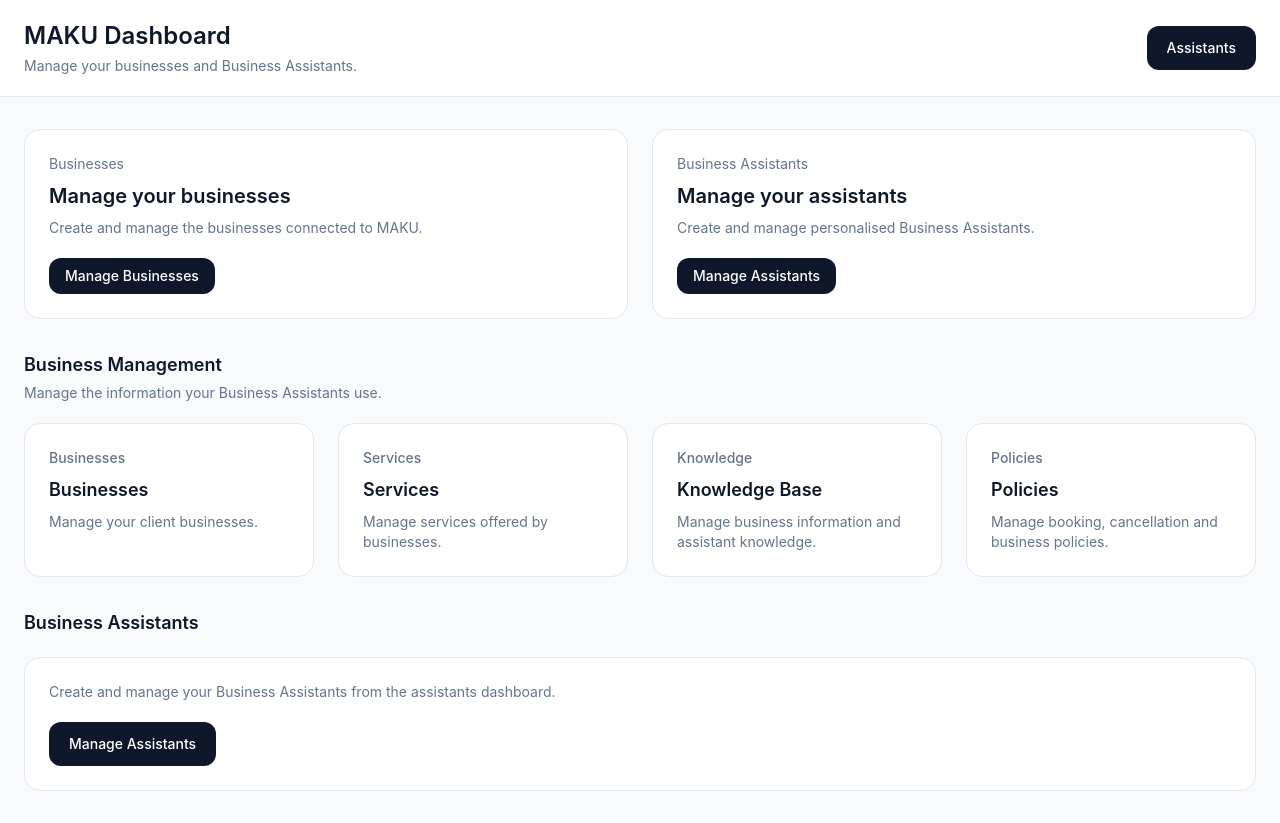
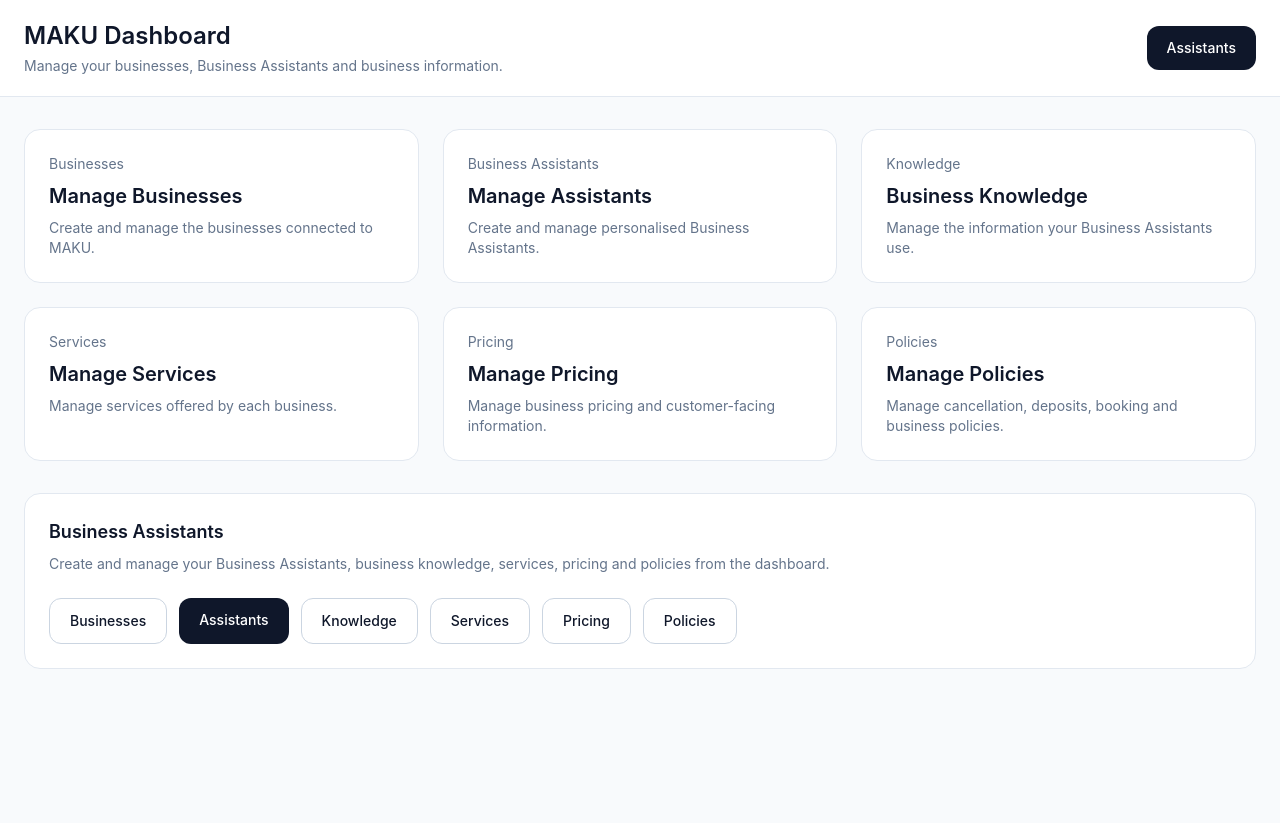
Before and after one commit to NBelleBee/maku-platform, a Next.js app: page /dashboard in a window 1280 px wide. After the commit the page ends 800 px from the top, so only its background shows below. Built offline with nearby package versions, Linux system fonts and the light colour scheme.

Commit message:
Update page.tsx

```diff
--- a/app/dashboard/page.tsx
+++ b/app/dashboard/page.tsx
@@ -4,15 +4,15 @@ export default function DashboardPage() {
   return (
     <main className="min-h-screen bg-slate-50">
       <header className="border-b border-slate-200 bg-white">
-        <div className="mx-auto max-w-7xl px-6 py-5">
-          <div className="flex items-center justify-between">
+        <div className="mx-auto flex max-w-7xl items-center justify-between px-6 py-5">
           <div>
             <h1 className="text-2xl font-semibold text-slate-900">
               MAKU Dashboard
             </h1>
 
             <p className="mt-1 text-sm text-slate-500">
-                Manage your businesses and Business Assistants.
+              Manage your businesses, Business Assistants and business
+              information.
             </p>
           </div>
 
@@ -23,150 +23,166 @@ export default function DashboardPage() {
             Assistants
           </Link>
         </div>
-        </div>
       </header>
 
       <section className="mx-auto max-w-7xl px-6 py-8">
-        <div className="grid gap-6 md:grid-cols-2">
-          <div className="rounded-2xl border border-slate-200 bg-white p-6">
+        <div className="grid gap-6 md:grid-cols-2 lg:grid-cols-3">
+
+          <Link
+            href="/dashboard/businesses"
+            className="rounded-2xl border border-slate-200 bg-white p-6 transition hover:border-slate-400"
+          >
             <p className="text-sm text-slate-500">
               Businesses
             </p>
 
             <h2 className="mt-2 text-xl font-semibold text-slate-900">
-              Manage your businesses
+              Manage Businesses
             </h2>
 
             <p className="mt-2 text-sm text-slate-500">
               Create and manage the businesses connected to MAKU.
             </p>
+          </Link>
 
           <Link
-              href="/dashboard/businesses"
-              className="mt-5 inline-flex rounded-xl bg-slate-900 px-4 py-2 text-sm font-medium text-white"
+            href="/dashboard/assistants"
+            className="rounded-2xl border border-slate-200 bg-white p-6 transition hover:border-slate-400"
           >
-              Manage Businesses
-            </Link>
-          </div>
-
-          <div className="rounded-2xl border border-slate-200 bg-white p-6">
             <p className="text-sm text-slate-500">
               Business Assistants
             </p>
 
             <h2 className="mt-2 text-xl font-semibold text-slate-900">
-              Manage your assistants
+              Manage Assistants
             </h2>
 
             <p className="mt-2 text-sm text-slate-500">
               Create and manage personalised Business Assistants.
             </p>
+          </Link>
 
           <Link
-              href="/dashboard/assistants"
-              className="mt-5 inline-flex rounded-xl bg-slate-900 px-4 py-2 text-sm font-medium text-white"
+            href="/dashboard/knowledge"
+            className="rounded-2xl border border-slate-200 bg-white p-6 transition hover:border-slate-400"
           >
-              Manage Assistants
-            </Link>
-          </div>
-        </div>
+            <p className="text-sm text-slate-500">
+              Knowledge
+            </p>
 
-        <div className="mt-8">
-          <h2 className="text-lg font-semibold text-slate-900">
-            Business Management
+            <h2 className="mt-2 text-xl font-semibold text-slate-900">
+              Business Knowledge
             </h2>
 
-          <p className="mt-1 text-sm text-slate-500">
+            <p className="mt-2 text-sm text-slate-500">
               Manage the information your Business Assistants use.
-          </p>
-        </div>
-
-        <div className="mt-5 grid gap-6 md:grid-cols-2 lg:grid-cols-4">
-          <Link
-            href="/dashboard/businesses"
-            className="rounded-2xl border border-slate-200 bg-white p-6 transition hover:border-slate-300"
-          >
-            <p className="text-sm font-medium text-slate-500">
-              Businesses
-            </p>
-
-            <h3 className="mt-2 text-lg font-semibold text-slate-900">
-              Businesses
-            </h3>
-
-            <p className="mt-2 text-sm text-slate-500">
-              Manage your client businesses.
             </p>
           </Link>
 
           <Link
             href="/dashboard/services"
-            className="rounded-2xl border border-slate-200 bg-white p-6 transition hover:border-slate-300"
+            className="rounded-2xl border border-slate-200 bg-white p-6 transition hover:border-slate-400"
           >
-            <p className="text-sm font-medium text-slate-500">
+            <p className="text-sm text-slate-500">
               Services
             </p>
 
-            <h3 className="mt-2 text-lg font-semibold text-slate-900">
-              Services
-            </h3>
+            <h2 className="mt-2 text-xl font-semibold text-slate-900">
+              Manage Services
+            </h2>
 
             <p className="mt-2 text-sm text-slate-500">
-              Manage services offered by businesses.
+              Manage services offered by each business.
             </p>
           </Link>
 
           <Link
-            href="/dashboard/knowledge"
-            className="rounded-2xl border border-slate-200 bg-white p-6 transition hover:border-slate-300"
+            href="/dashboard/pricing"
+            className="rounded-2xl border border-slate-200 bg-white p-6 transition hover:border-slate-400"
           >
-            <p className="text-sm font-medium text-slate-500">
-              Knowledge
+            <p className="text-sm text-slate-500">
+              Pricing
             </p>
 
-            <h3 className="mt-2 text-lg font-semibold text-slate-900">
-              Knowledge Base
-            </h3>
+            <h2 className="mt-2 text-xl font-semibold text-slate-900">
+              Manage Pricing
+            </h2>
 
             <p className="mt-2 text-sm text-slate-500">
-              Manage business information and assistant knowledge.
+              Manage business pricing and customer-facing information.
             </p>
           </Link>
 
           <Link
             href="/dashboard/policies"
-            className="rounded-2xl border border-slate-200 bg-white p-6 transition hover:border-slate-300"
+            className="rounded-2xl border border-slate-200 bg-white p-6 transition hover:border-slate-400"
           >
-            <p className="text-sm font-medium text-slate-500">
+            <p className="text-sm text-slate-500">
               Policies
             </p>
 
-            <h3 className="mt-2 text-lg font-semibold text-slate-900">
-              Policies
-            </h3>
+            <h2 className="mt-2 text-xl font-semibold text-slate-900">
+              Manage Policies
+            </h2>
 
             <p className="mt-2 text-sm text-slate-500">
-              Manage booking, cancellation and business policies.
+              Manage cancellation, deposits, booking and business policies.
             </p>
           </Link>
+
         </div>
 
-        <div className="mt-8">
+        <div className="mt-8 rounded-2xl border border-slate-200 bg-white p-6">
           <h2 className="text-lg font-semibold text-slate-900">
             Business Assistants
           </h2>
 
-          <div className="mt-5 rounded-2xl border border-slate-200 bg-white p-6">
-            <p className="text-sm text-slate-500">
-              Create and manage your Business Assistants from the assistants
-              dashboard.
+          <p className="mt-2 text-sm text-slate-500">
+            Create and manage your Business Assistants, business knowledge,
+            services, pricing and policies from the dashboard.
           </p>
+
+          <div className="mt-6 flex flex-wrap gap-3">
+            <Link
+              href="/dashboard/businesses"
+              className="rounded-xl border border-slate-300 px-5 py-3 text-sm font-medium text-slate-900"
+            >
+              Businesses
+            </Link>
 
             <Link
               href="/dashboard/assistants"
-              className="mt-5 inline-flex rounded-xl bg-slate-900 px-5 py-3 text-sm font-medium text-white"
+              className="rounded-xl bg-slate-900 px-5 py-3 text-sm font-medium text-white"
             >
-              Manage Assistants
+              Assistants
+            </Link>
+
+            <Link
+              href="/dashboard/knowledge"
+              className="rounded-xl border border-slate-300 px-5 py-3 text-sm font-medium text-slate-900"
+            >
+              Knowledge
+            </Link>
+
+            <Link
+              href="/dashboard/services"
+              className="rounded-xl border border-slate-300 px-5 py-3 text-sm font-medium text-slate-900"
+            >
+              Services
+            </Link>
+
+            <Link
+              href="/dashboard/pricing"
+              className="rounded-xl border border-slate-300 px-5 py-3 text-sm font-medium text-slate-900"
+            >
+              Pricing
+            </Link>
+
+            <Link
+              href="/dashboard/policies"
+              className="rounded-xl border border-slate-300 px-5 py-3 text-sm font-medium text-slate-900"
+            >
+              Policies
             </Link>
           </div>
         </div>
```
Lines whose indentation alone changed are shown as unchanged.
